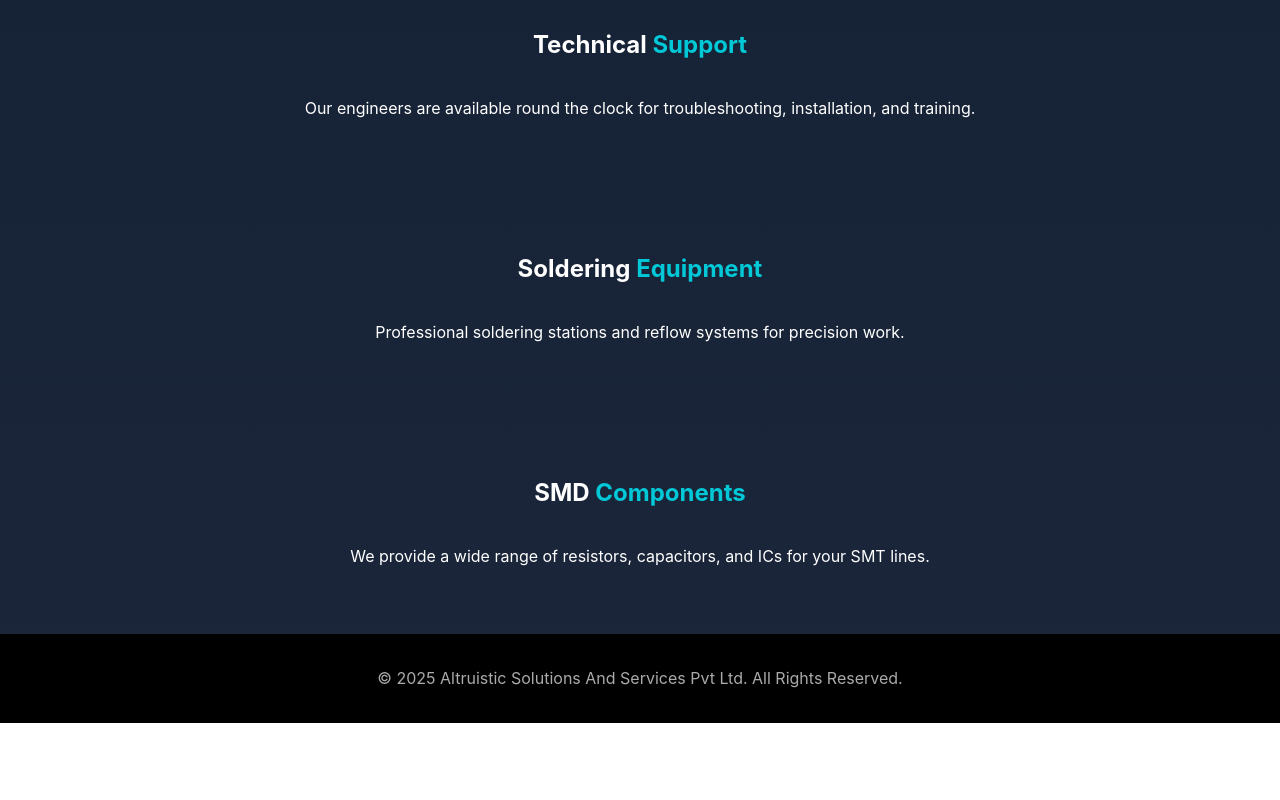
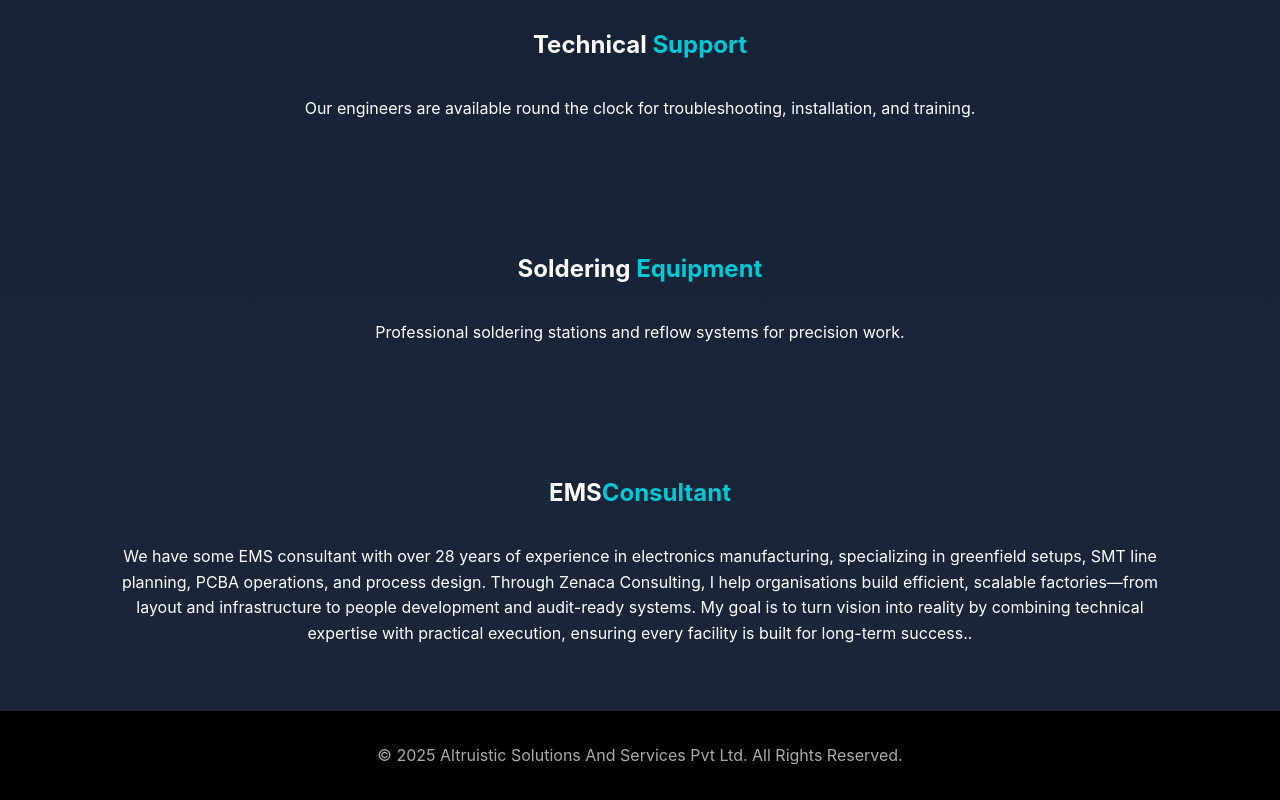
Before and after one commit to tabby18b/web, a plain HTML site: page details.html in a window 1280 px wide. Shown: the part 1454-2254 px from the top of the page. Before the commit the page ends 2177 px from the top, so only its background shows below. Drawn offline with Linux system fonts and the light colour scheme.

Commit message:
Update details.html

```diff
--- a/details.html
+++ b/details.html
@@ -59,9 +59,9 @@
   <p style="text-align:center;">Professional soldering stations and reflow systems for precision work.</p>
 </section>
 
-<section id="components">
-  <div class="section-title"><h2>SMD <span>Components</span></h2></div>
-  <p style="text-align:center;">We provide a wide range of resistors, capacitors, and ICs for your SMT lines.</p>
+<section id="EMS">
+  <div class="section-title"><h2>EMS<span>Consultant</span></h2></div>
+  <p style="text-align:center;">We have some EMS consultant with over 28 years of experience in electronics manufacturing, specializing in greenfield setups, SMT line planning, PCBA operations, and process design. Through Zenaca Consulting, I help organisations build efficient, scalable factories—from layout and infrastructure to people development and audit-ready systems. My goal is to turn vision into reality by combining technical expertise with practical execution, ensuring every facility is built for long-term success..</p>
 </section>
 
 <footer class="footer">
```
